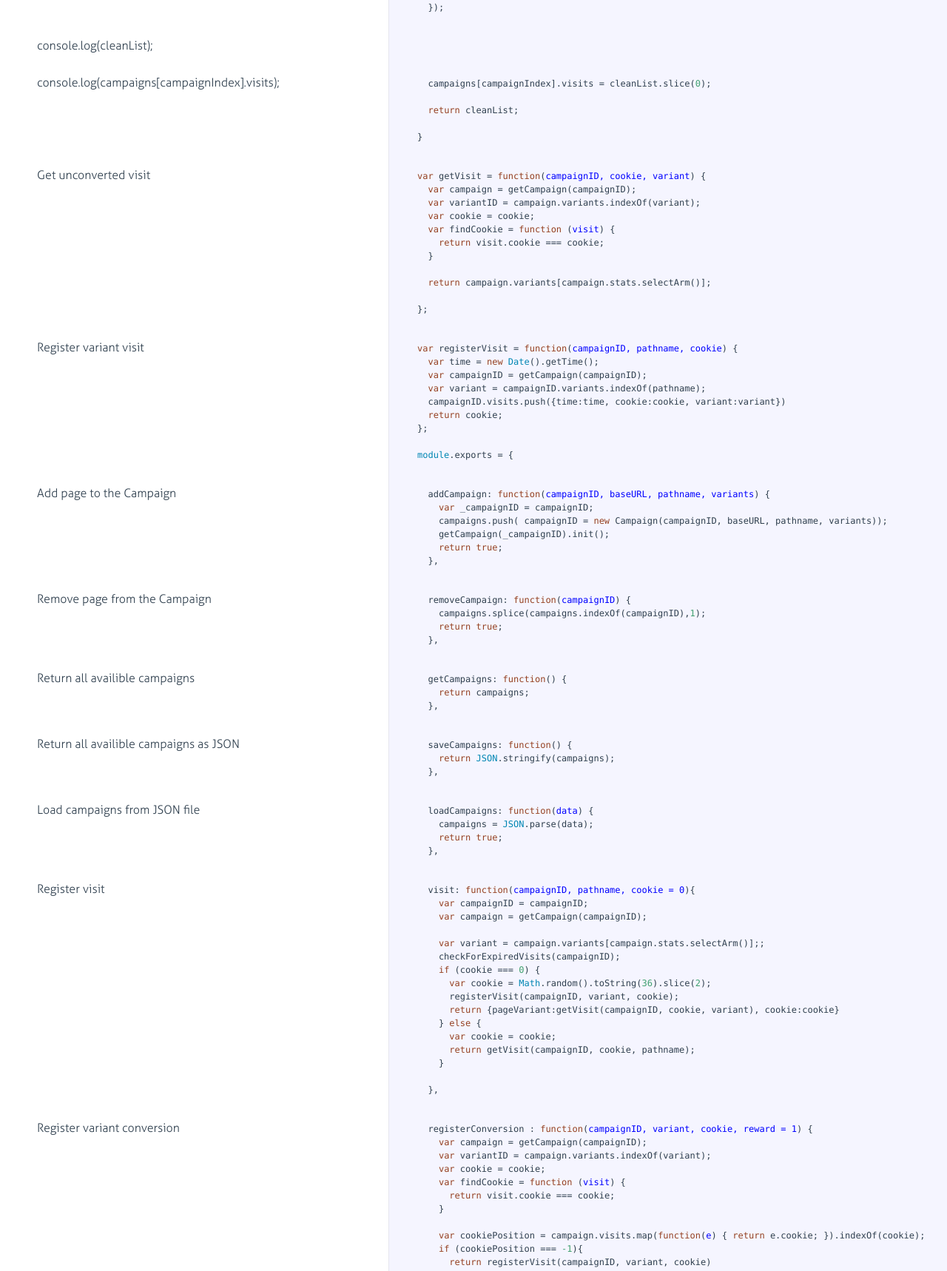
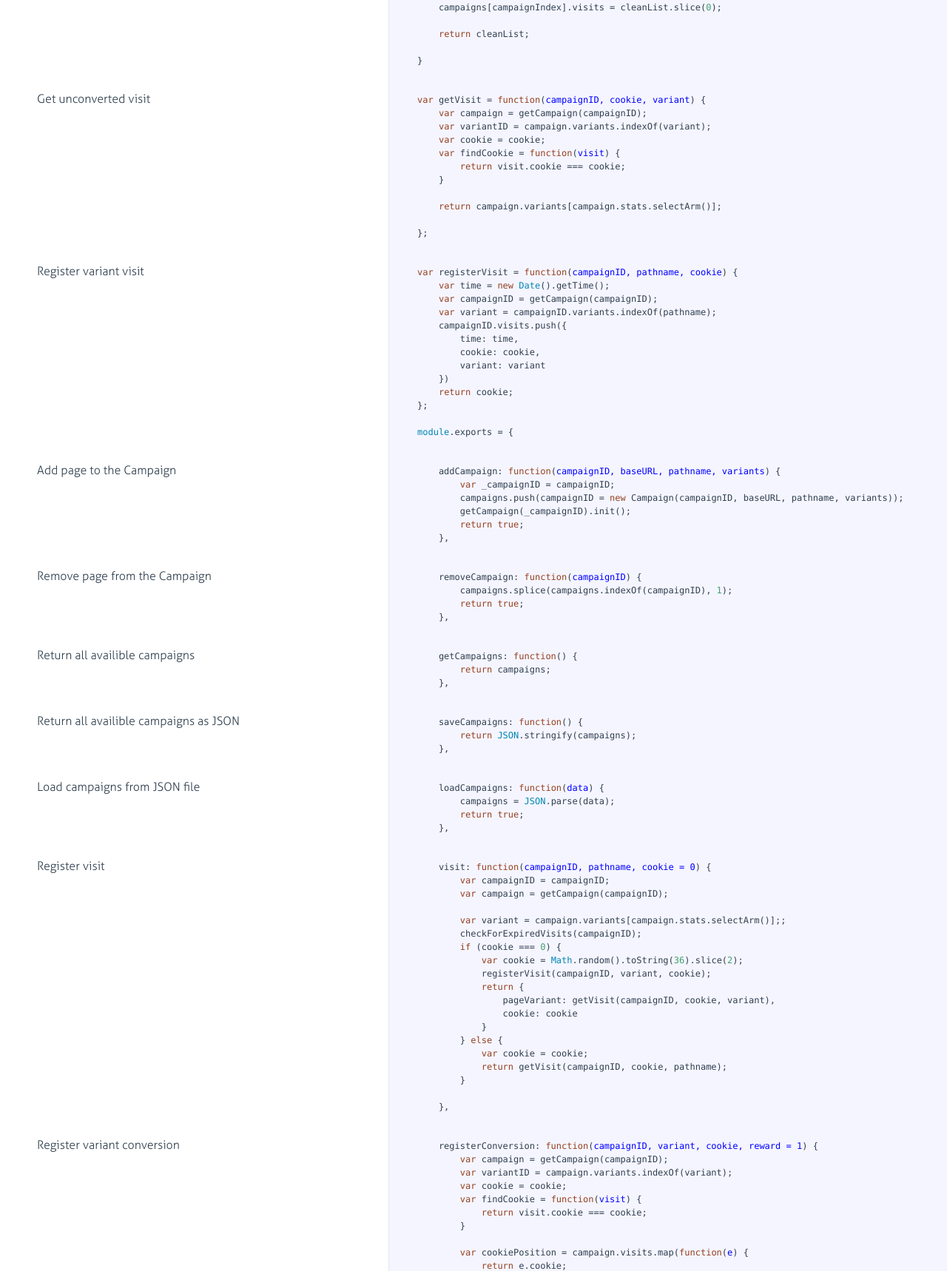
Before and after one commit to programmatio/bestchoice, a website: page docs/src/index.html in a window 1280 px wide. Shown: the part 1082-2800 px from the top of the page at 74% size. Drawn offline with Linux system fonts and the light colour scheme.

Commit message:
no message

```diff
--- a/docs/src/index.html
+++ b/docs/src/index.html
@@ -35,8 +35,8 @@
 
 <span class="hljs-keyword">var</span> campaigns = [];
 
-<span class="hljs-class"><span class="hljs-keyword">class</span> <span class="hljs-title">Campaign</span></span>{
-  <span class="hljs-keyword">constructor</span>(campaignID, baseURL, pathname, variants){
+<span class="hljs-class"><span class="hljs-keyword">class</span> <span class="hljs-title">Campaign</span> </span>{
+    <span class="hljs-keyword">constructor</span>(campaignID, baseURL, pathname, variants) {
         <span class="hljs-keyword">this</span>.campaignID = campaignID;
         <span class="hljs-keyword">this</span>.baseURL = baseURL;
         <span class="hljs-keyword">this</span>.pathname = pathname;
@@ -44,11 +44,11 @@
         <span class="hljs-keyword">this</span>.stats = [];
         <span class="hljs-keyword">this</span>.visits = [];
     };
-  init(counts = <span class="hljs-number">0</span>, values = <span class="hljs-number">0</span>){
+    init(counts = <span class="hljs-number">0</span>, values = <span class="hljs-number">0</span>) {
         <span class="hljs-keyword">var</span> len = <span class="hljs-keyword">this</span>.variants.length;
         <span class="hljs-keyword">var</span> counts = <span class="hljs-keyword">new</span> <span class="hljs-built_in">Array</span>(len).fill(<span class="hljs-number">0</span>);
         <span class="hljs-keyword">var</span> values = <span class="hljs-keyword">new</span> <span class="hljs-built_in">Array</span>(len).fill(<span class="hljs-number">0</span>);
-    <span class="hljs-keyword">this</span>.stats = <span class="hljs-keyword">new</span> EpsilonGreedy(<span class="hljs-number">0.1</span>,counts,values);
+        <span class="hljs-keyword">this</span>.stats = <span class="hljs-keyword">new</span> EpsilonGreedy(<span class="hljs-number">0.1</span>, counts, values);
         <span class="hljs-keyword">return</span> <span class="hljs-literal">true</span>;
     };
 };</pre></div></div>
@@ -68,24 +68,22 @@
 
             <div class="content"><div class='highlight'><pre><span class="hljs-keyword">var</span> getCampaign = <span class="hljs-function"><span class="hljs-keyword">function</span>(<span class="hljs-params">campaignID</span>) </span>{
     <span class="hljs-keyword">var</span> campaignID = campaignID;
-  <span class="hljs-keyword">var</span> findId = <span class="hljs-function"><span class="hljs-keyword">function</span> (<span class="hljs-params">campaign</span>) </span>{
+    <span class="hljs-keyword">var</span> findId = <span class="hljs-function"><span class="hljs-keyword">function</span>(<span class="hljs-params">campaign</span>) </span>{
         <span class="hljs-keyword">return</span> campaign.campaignID === campaignID;
     }
     <span class="hljs-keyword">return</span> campaigns.find(findId);
 };
 
-<span class="hljs-keyword">var</span> checkForExpiredVisits = <span class="hljs-function"><span class="hljs-keyword">function</span>(<span class="hljs-params">campaignID</span>)</span>{
+<span class="hljs-keyword">var</span> checkForExpiredVisits = <span class="hljs-function"><span class="hljs-keyword">function</span>(<span class="hljs-params">campaignID</span>) </span>{
     <span class="hljs-keyword">var</span> timeNow = <span class="hljs-keyword">new</span> <span class="hljs-built_in">Date</span>().getTime();
 
     <span class="hljs-keyword">var</span> campaignIndex = campaigns.map(<span class="hljs-function"><span class="hljs-keyword">function</span>(<span class="hljs-params">e</span>) </span>{
         <span class="hljs-keyword">return</span> e.campaignID;
-
-
     }).indexOf(campaignID);
 
 
     <span class="hljs-keyword">var</span> cleanList = campaigns[campaignIndex].visits.filter(<span class="hljs-function"><span class="hljs-keyword">function</span>(<span class="hljs-params">e</span>) </span>{
-    <span class="hljs-keyword">var</span> minutesPassed =   <span class="hljs-built_in">Math</span>.round(((timeNow - e.time ) / <span class="hljs-number">1000</span>)/<span class="hljs-number">60</span>);
+        <span class="hljs-keyword">var</span> minutesPassed = <span class="hljs-built_in">Math</span>.round(((timeNow - e.time) / <span class="hljs-number">1000</span>) / <span class="hljs-number">60</span>);
 
         <span class="hljs-keyword">if</span> (minutesPassed &lt; <span class="hljs-number">60</span>) {
             <span class="hljs-keyword">var</span> variant = e.variant;
@@ -96,7 +94,13 @@
             <span class="hljs-keyword">return</span> <span class="hljs-literal">false</span>;
         }
 
-  });</pre></div></div>
+    });
+
+    campaigns[campaignIndex].visits = cleanList.slice(<span class="hljs-number">0</span>);
+
+    <span class="hljs-keyword">return</span> cleanList;
+
+}</pre></div></div>
 
         </li>
 
@@ -107,9 +111,21 @@
               <div class="pilwrap ">
                 <a class="pilcrow" href="#section-3">&#182;</a>
               </div>
-              <p>console.log(cleanList);</p>
+              <p>Get unconverted visit </p>
 
             </div>
+
+            <div class="content"><div class='highlight'><pre><span class="hljs-keyword">var</span> getVisit = <span class="hljs-function"><span class="hljs-keyword">function</span>(<span class="hljs-params">campaignID, cookie, variant</span>) </span>{
+    <span class="hljs-keyword">var</span> campaign = getCampaign(campaignID);
+    <span class="hljs-keyword">var</span> variantID = campaign.variants.indexOf(variant);
+    <span class="hljs-keyword">var</span> cookie = cookie;
+    <span class="hljs-keyword">var</span> findCookie = <span class="hljs-function"><span class="hljs-keyword">function</span>(<span class="hljs-params">visit</span>) </span>{
+        <span class="hljs-keyword">return</span> visit.cookie === cookie;
+    }
+
+    <span class="hljs-keyword">return</span> campaign.variants[campaign.stats.selectArm()];
+
+};</pre></div></div>
 
         </li>
 
@@ -120,16 +136,23 @@
               <div class="pilwrap ">
                 <a class="pilcrow" href="#section-4">&#182;</a>
               </div>
-              <p>console.log(campaigns[campaignIndex].visits);</p>
+              <p>Register variant visit</p>
 
             </div>
 
-            <div class="content"><div class='highlight'><pre>
-  campaigns[campaignIndex].visits = cleanList.slice(<span class="hljs-number">0</span>);
+            <div class="content"><div class='highlight'><pre><span class="hljs-keyword">var</span> registerVisit = <span class="hljs-function"><span class="hljs-keyword">function</span>(<span class="hljs-params">campaignID, pathname, cookie</span>) </span>{
+    <span class="hljs-keyword">var</span> time = <span class="hljs-keyword">new</span> <span class="hljs-built_in">Date</span>().getTime();
+    <span class="hljs-keyword">var</span> campaignID = getCampaign(campaignID);
+    <span class="hljs-keyword">var</span> variant = campaignID.variants.indexOf(pathname);
+    campaignID.visits.push({
+        time: time,
+        cookie: cookie,
+        variant: variant
+    })
+    <span class="hljs-keyword">return</span> cookie;
+};
 
-  <span class="hljs-keyword">return</span> cleanList;
-
-}</pre></div></div>
+<span class="hljs-built_in">module</span>.exports = {</pre></div></div>
 
         </li>
 
@@ -140,21 +163,16 @@
               <div class="pilwrap ">
                 <a class="pilcrow" href="#section-5">&#182;</a>
               </div>
-              <p>Get unconverted visit </p>
+              <p>Add page to the Campaign</p>
 
             </div>
 
-            <div class="content"><div class='highlight'><pre><span class="hljs-keyword">var</span> getVisit = <span class="hljs-function"><span class="hljs-keyword">function</span>(<span class="hljs-params">campaignID, cookie, variant</span>) </span>{
-  <span class="hljs-keyword">var</span> campaign = getCampaign(campaignID);
-  <span class="hljs-keyword">var</span> variantID = campaign.variants.indexOf(variant);
-  <span class="hljs-keyword">var</span> cookie = cookie;
-  <span class="hljs-keyword">var</span> findCookie = <span class="hljs-function"><span class="hljs-keyword">function</span> (<span class="hljs-params">visit</span>) </span>{
-    <span class="hljs-keyword">return</span> visit.cookie === cookie;
-  }
-
-  <span class="hljs-keyword">return</span> campaign.variants[campaign.stats.selectArm()];
-
-};</pre></div></div>
+            <div class="content"><div class='highlight'><pre>    addCampaign: <span class="hljs-function"><span class="hljs-keyword">function</span>(<span class="hljs-params">campaignID, baseURL, pathname, variants</span>) </span>{
+        <span class="hljs-keyword">var</span> _campaignID = campaignID;
+        campaigns.push(campaignID = <span class="hljs-keyword">new</span> Campaign(campaignID, baseURL, pathname, variants));
+        getCampaign(_campaignID).init();
+        <span class="hljs-keyword">return</span> <span class="hljs-literal">true</span>;
+    },</pre></div></div>
 
         </li>
 
@@ -165,19 +183,14 @@
               <div class="pilwrap ">
                 <a class="pilcrow" href="#section-6">&#182;</a>
               </div>
-              <p>Register variant visit</p>
+              <p>Remove page from the Campaign</p>
 
             </div>
 
-            <div class="content"><div class='highlight'><pre><span class="hljs-keyword">var</span> registerVisit = <span class="hljs-function"><span class="hljs-keyword">function</span>(<span class="hljs-params">campaignID, pathname, cookie</span>) </span>{
-  <span class="hljs-keyword">var</span> time = <span class="hljs-keyword">new</span> <span class="hljs-built_in">Date</span>().getTime();
-  <span class="hljs-keyword">var</span> campaignID = getCampaign(campaignID);
-  <span class="hljs-keyword">var</span> variant = campaignID.variants.indexOf(pathname);
-  campaignID.visits.push({time:time, cookie:cookie, variant:variant})
-  <span class="hljs-keyword">return</span> cookie;
-};
-
-<span class="hljs-built_in">module</span>.exports = {</pre></div></div>
+            <div class="content"><div class='highlight'><pre>    removeCampaign: <span class="hljs-function"><span class="hljs-keyword">function</span>(<span class="hljs-params">campaignID</span>) </span>{
+        campaigns.splice(campaigns.indexOf(campaignID), <span class="hljs-number">1</span>);
+        <span class="hljs-keyword">return</span> <span class="hljs-literal">true</span>;
+    },</pre></div></div>
 
         </li>
 
@@ -188,15 +201,12 @@
               <div class="pilwrap ">
                 <a class="pilcrow" href="#section-7">&#182;</a>
               </div>
-              <p>Add page to the Campaign</p>
+              <p>Return all availible campaigns</p>
 
             </div>
 
-            <div class="content"><div class='highlight'><pre>  addCampaign: <span class="hljs-function"><span class="hljs-keyword">function</span>(<span class="hljs-params">campaignID, baseURL, pathname, variants</span>) </span>{
-    <span class="hljs-keyword">var</span> _campaignID = campaignID;
-    campaigns.push( campaignID = <span class="hljs-keyword">new</span> Campaign(campaignID, baseURL, pathname, variants));
-    getCampaign(_campaignID).init();
-    <span class="hljs-keyword">return</span> <span class="hljs-literal">true</span>;
+            <div class="content"><div class='highlight'><pre>    getCampaigns: <span class="hljs-function"><span class="hljs-keyword">function</span>(<span class="hljs-params"></span>) </span>{
+        <span class="hljs-keyword">return</span> campaigns;
     },</pre></div></div>
 
         </li>
@@ -208,13 +218,12 @@
               <div class="pilwrap ">
                 <a class="pilcrow" href="#section-8">&#182;</a>
               </div>
-              <p>Remove page from the Campaign</p>
+              <p>Return all availible campaigns as JSON</p>
 
             </div>
 
-            <div class="content"><div class='highlight'><pre>  removeCampaign: <span class="hljs-function"><span class="hljs-keyword">function</span>(<span class="hljs-params">campaignID</span>) </span>{
-    campaigns.splice(campaigns.indexOf(campaignID),<span class="hljs-number">1</span>);
-    <span class="hljs-keyword">return</span> <span class="hljs-literal">true</span>;
+            <div class="content"><div class='highlight'><pre>    saveCampaigns: <span class="hljs-function"><span class="hljs-keyword">function</span>(<span class="hljs-params"></span>) </span>{
+        <span class="hljs-keyword">return</span> <span class="hljs-built_in">JSON</span>.stringify(campaigns);
     },</pre></div></div>
 
         </li>
@@ -226,12 +235,13 @@
               <div class="pilwrap ">
                 <a class="pilcrow" href="#section-9">&#182;</a>
               </div>
-              <p>Return all availible campaigns</p>
+              <p>Load campaigns from JSON file</p>
 
             </div>
 
-            <div class="content"><div class='highlight'><pre>  getCampaigns: <span class="hljs-function"><span class="hljs-keyword">function</span>(<span class="hljs-params"></span>) </span>{
-    <span class="hljs-keyword">return</span> campaigns;
+            <div class="content"><div class='highlight'><pre>    loadCampaigns: <span class="hljs-function"><span class="hljs-keyword">function</span>(<span class="hljs-params">data</span>) </span>{
+        campaigns = <span class="hljs-built_in">JSON</span>.parse(data);
+        <span class="hljs-keyword">return</span> <span class="hljs-literal">true</span>;
     },</pre></div></div>
 
         </li>
@@ -243,12 +253,28 @@
               <div class="pilwrap ">
                 <a class="pilcrow" href="#section-10">&#182;</a>
               </div>
-              <p>Return all availible campaigns as JSON</p>
+              <p>Register visit</p>
 
             </div>
 
-            <div class="content"><div class='highlight'><pre>  saveCampaigns: <span class="hljs-function"><span class="hljs-keyword">function</span>(<span class="hljs-params"></span>) </span>{
-    <span class="hljs-keyword">return</span> <span class="hljs-built_in">JSON</span>.stringify(campaigns);
+            <div class="content"><div class='highlight'><pre>    visit: <span class="hljs-function"><span class="hljs-keyword">function</span>(<span class="hljs-params">campaignID, pathname, cookie = 0</span>) </span>{
+        <span class="hljs-keyword">var</span> campaignID = campaignID;
+        <span class="hljs-keyword">var</span> campaign = getCampaign(campaignID);
+
+        <span class="hljs-keyword">var</span> variant = campaign.variants[campaign.stats.selectArm()];;
+        checkForExpiredVisits(campaignID);
+        <span class="hljs-keyword">if</span> (cookie === <span class="hljs-number">0</span>) {
+            <span class="hljs-keyword">var</span> cookie = <span class="hljs-built_in">Math</span>.random().toString(<span class="hljs-number">36</span>).slice(<span class="hljs-number">2</span>);
+            registerVisit(campaignID, variant, cookie);
+            <span class="hljs-keyword">return</span> {
+                pageVariant: getVisit(campaignID, cookie, variant),
+                cookie: cookie
+            }
+        } <span class="hljs-keyword">else</span> {
+            <span class="hljs-keyword">var</span> cookie = cookie;
+            <span class="hljs-keyword">return</span> getVisit(campaignID, cookie, pathname);
+        }
+
     },</pre></div></div>
 
         </li>
@@ -260,68 +286,22 @@
               <div class="pilwrap ">
                 <a class="pilcrow" href="#section-11">&#182;</a>
               </div>
-              <p>Load campaigns from JSON file</p>
-
-            </div>
-
-            <div class="content"><div class='highlight'><pre>  loadCampaigns: <span class="hljs-function"><span class="hljs-keyword">function</span>(<span class="hljs-params">data</span>) </span>{
-    campaigns = <span class="hljs-built_in">JSON</span>.parse(data);
-    <span class="hljs-keyword">return</span> <span class="hljs-literal">true</span>;
-  },</pre></div></div>
-
-        </li>
-
-
-        <li id="section-12">
-            <div class="annotation">
-
-              <div class="pilwrap ">
-                <a class="pilcrow" href="#section-12">&#182;</a>
-              </div>
-              <p>Register visit</p>
-
-            </div>
-
-            <div class="content"><div class='highlight'><pre>  visit: <span class="hljs-function"><span class="hljs-keyword">function</span>(<span class="hljs-params">campaignID, pathname, cookie = 0</span>)</span>{
-    <span class="hljs-keyword">var</span> campaignID = campaignID;
-    <span class="hljs-keyword">var</span> campaign = getCampaign(campaignID);
-
-    <span class="hljs-keyword">var</span> variant = campaign.variants[campaign.stats.selectArm()];;
-    checkForExpiredVisits(campaignID);
-    <span class="hljs-keyword">if</span> (cookie === <span class="hljs-number">0</span>) {
-      <span class="hljs-keyword">var</span> cookie = <span class="hljs-built_in">Math</span>.random().toString(<span class="hljs-number">36</span>).slice(<span class="hljs-number">2</span>);
-      registerVisit(campaignID, variant, cookie);
-      <span class="hljs-keyword">return</span> {pageVariant:getVisit(campaignID, cookie, variant), cookie:cookie}
-    } <span class="hljs-keyword">else</span> {
-      <span class="hljs-keyword">var</span> cookie = cookie;
-      <span class="hljs-keyword">return</span> getVisit(campaignID, cookie, pathname);
-    }
-
-  },</pre></div></div>
-
-        </li>
-
-
-        <li id="section-13">
-            <div class="annotation">
-
-              <div class="pilwrap ">
-                <a class="pilcrow" href="#section-13">&#182;</a>
-              </div>
               <p>Register variant conversion</p>
 
             </div>
 
-            <div class="content"><div class='highlight'><pre>  registerConversion : <span class="hljs-function"><span class="hljs-keyword">function</span>(<span class="hljs-params">campaignID, variant, cookie, reward = 1</span>) </span>{
+            <div class="content"><div class='highlight'><pre>    registerConversion: <span class="hljs-function"><span class="hljs-keyword">function</span>(<span class="hljs-params">campaignID, variant, cookie, reward = 1</span>) </span>{
         <span class="hljs-keyword">var</span> campaign = getCampaign(campaignID);
         <span class="hljs-keyword">var</span> variantID = campaign.variants.indexOf(variant);
         <span class="hljs-keyword">var</span> cookie = cookie;
-    <span class="hljs-keyword">var</span> findCookie = <span class="hljs-function"><span class="hljs-keyword">function</span> (<span class="hljs-params">visit</span>) </span>{
+        <span class="hljs-keyword">var</span> findCookie = <span class="hljs-function"><span class="hljs-keyword">function</span>(<span class="hljs-params">visit</span>) </span>{
             <span class="hljs-keyword">return</span> visit.cookie === cookie;
         }
 
-    <span class="hljs-keyword">var</span> cookiePosition = campaign.visits.map(<span class="hljs-function"><span class="hljs-keyword">function</span>(<span class="hljs-params">e</span>) </span>{ <span class="hljs-keyword">return</span> e.cookie; }).indexOf(cookie);
-    <span class="hljs-keyword">if</span> (cookiePosition === <span class="hljs-number">-1</span>){
+        <span class="hljs-keyword">var</span> cookiePosition = campaign.visits.map(<span class="hljs-function"><span class="hljs-keyword">function</span>(<span class="hljs-params">e</span>) </span>{
+            <span class="hljs-keyword">return</span> e.cookie;
+        }).indexOf(cookie);
+        <span class="hljs-keyword">if</span> (cookiePosition === <span class="hljs-number">-1</span>) {
             <span class="hljs-keyword">return</span> registerVisit(campaignID, variant, cookie)
         }
         <span class="hljs-keyword">var</span> variant = campaign.variants.indexOf(variant);
```
Also changed, not shown: app/index.js (+9 -5 lines), docs/test/index.html (+17 -80 lines), package.json (+4 -3 lines), test/index.js (+15 -42 lines), README.md, 2 other files. Lines whose indentation alone changed are shown as unchanged.
